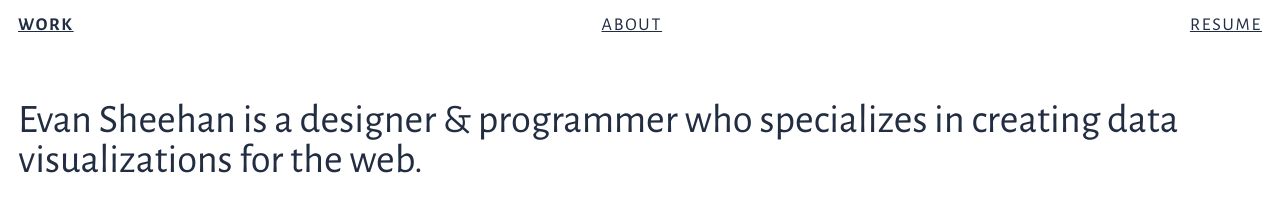
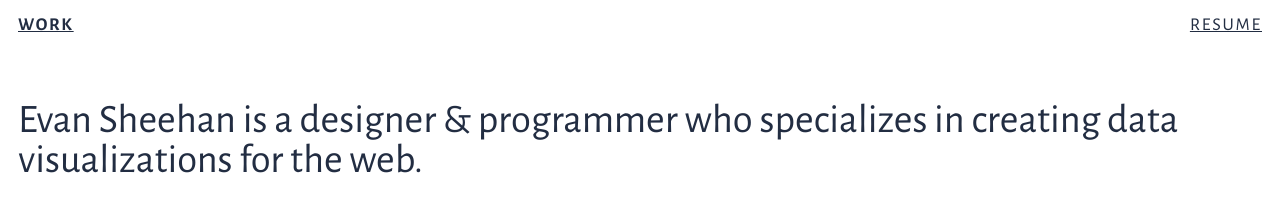
Before and after one commit to darthmall/darthmall.github.io, a Jekyll site: the page built from index.html, in a window 1280 px wide and 900 px high. Shown: the top 208 px of the window. Built offline with Jekyll 4.4.1, drawn with Linux system fonts in a browser that asks for light colours; nearby versions of some CDN libraries.

Commit message:
Remove the about page from navigation for now

```diff
--- a/_data/navigation.yml
+++ b/_data/navigation.yml
@@ -2,8 +2,5 @@
   title: Work
   url: /
 -
-  title: About
-  url: /about
--
   title: Resume
   url: /resume
```
